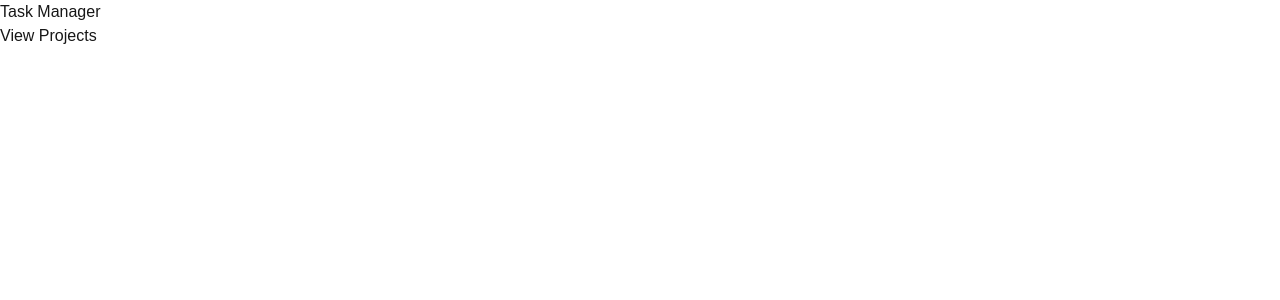
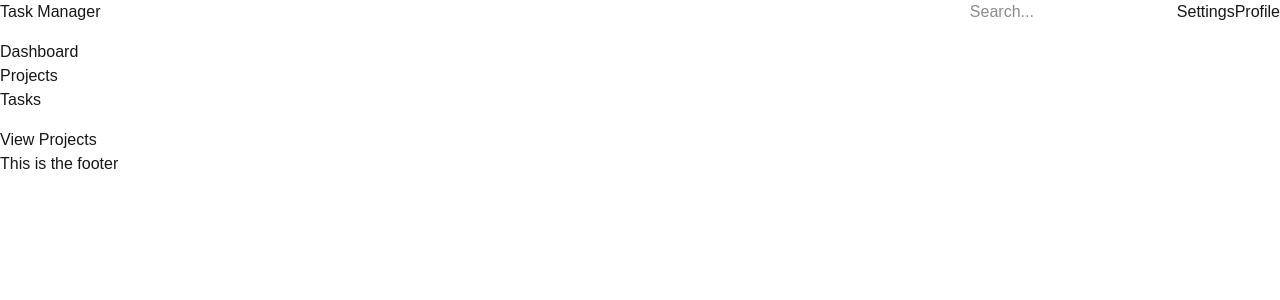
Before and after one commit to rohitmathur-7/Task-Manager-Next.js, a Next.js app: page / in a window 1280 px wide. Shown: the top 300 px of the page. Built offline with nearby package versions, Linux system fonts and the light colour scheme.

Commit message:
Update: Update layout file

```diff
--- a/app/layout.tsx
+++ b/app/layout.tsx
@@ -29,7 +29,25 @@ export default function RootLayout({
 			className={`${geistSans.variable} ${geistMono.variable} h-full antialiased`}
 		>
 			<ProjectsProvider>
-				<body className="min-h-full flex flex-col">{children}</body>
+				<body className="min-h-full max-w-[1280px] m-auto">
+					<header className="flex justify-between">
+						<p>Task Manager</p>
+						<div>
+							<input placeholder="Search..." />
+							<button className="pointer">Settings</button>
+							<button className="pointer">Profile</button>
+						</div>
+					</header>
+					<aside className="flex flex-col items-start my-4">
+						<button>Dashboard</button>
+						<button>Projects</button>
+						<button>Tasks</button>
+					</aside>
+					{children}
+					<footer>
+						<p>This is the footer</p>
+					</footer>
+				</body>
 			</ProjectsProvider>
 		</html>
 	);
--- a/app/page.tsx
+++ b/app/page.tsx
@@ -4,7 +4,6 @@ import Link from "next/link";
 export default function Home() {
 	return (
 		<div>
-			<h1>Task Manager</h1>
 			<Link href="/projects">View Projects</Link>
 		</div>
 	);
```
Also changed, not shown: 1 other file (tests, documents, lock files or other folders).
